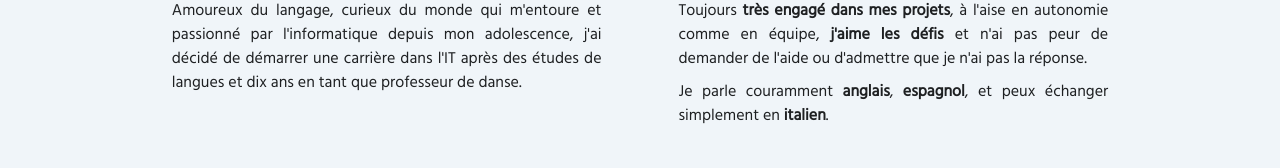
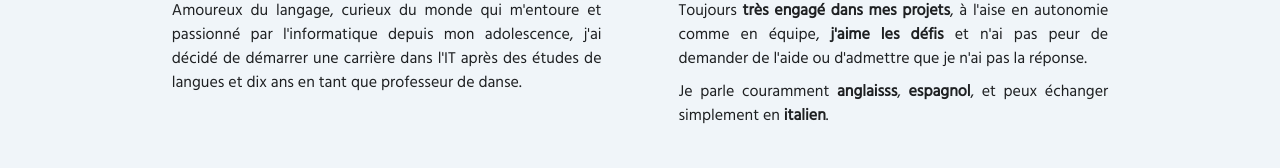
Before and after one commit to hasen74/bensolano, a Next.js app: page / in a window 1280 px wide. Shown: the part 467-635 px from the top of the page. Built offline with nearby package versions, Linux system fonts and the light colour scheme.

Commit message:
fixed: medium screen bandeau layout bug

```diff
--- a/pages/index.tsx
+++ b/pages/index.tsx
@@ -50,7 +50,7 @@ const Home: NextPage = () => {
               <div className="zone2 zone">
                 <p>En attendant le coup de foudre pour les technos qui me donneront envie de m'y consacrer à 100%, je prends plaisir à explorer différents langages et développer ma culture informatique.</p>
                 <p>Toujours <b>très engagé dans mes projets</b>, à l'aise en autonomie comme en équipe, <b>j'aime les défis</b> et n'ai pas peur de demander de l'aide ou d'admettre que je n'ai pas la réponse.</p>
-                <p>Je parle couramment <b>anglais</b>, <b>espagnol</b>, et peux échanger simplement en <b>italien</b>.</p>
+                <p>Je parle couramment <b>anglaisss</b>, <b>espagnol</b>, et peux échanger simplement en <b>italien</b>.</p>
               </div>
             </div>
           </div>
--- a/styles/globals.css
+++ b/styles/globals.css
@@ -87,7 +87,7 @@ a:active {
 /* Parameters for medium devices */
 @media only screen and (min-width: 600px) {
   .container {
-    grid-template-rows: 120px 5fr 50px;
+    grid-template-rows: 100px 5fr 50px;
   }
   .footer {
     font-size: 0.7rem;
--- a/styles/index.css
+++ b/styles/index.css
@@ -180,7 +180,7 @@ p {
 
   .bandeau {
     padding: 5px 0;
-    bottom: 10px;
+    bottom: 0px;
   }
 
   .photo-element {
```
